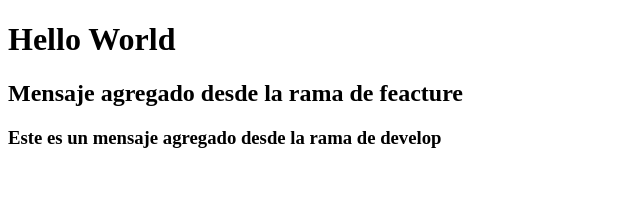
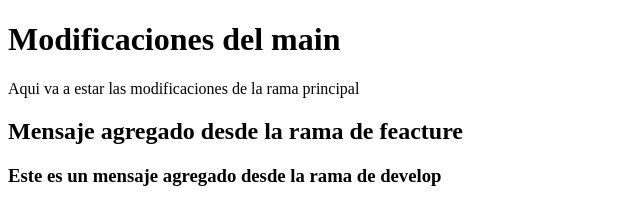
Before and after one commit to YefersonR/Devops, a plain HTML site: page Practica1/index.html in a window 1280 px wide. Shown: the whole page, without its empty margins (0-640 px from the left). Drawn offline with Linux system fonts and the light colour scheme.

Commit message:
modification from master

```diff
--- a/Practica1/index.html
+++ b/Practica1/index.html
@@ -7,7 +7,8 @@
     <title>Practica Git</title>
 </head>
 <body>
-    <h1>Hello World</h1>
+    <h1>Modificaciones del main</h1>
+    <p>Aqui va a estar las modificaciones de la rama principal</p>
 
     <h2>Mensaje agregado desde la rama de feacture</h2>
 
```
